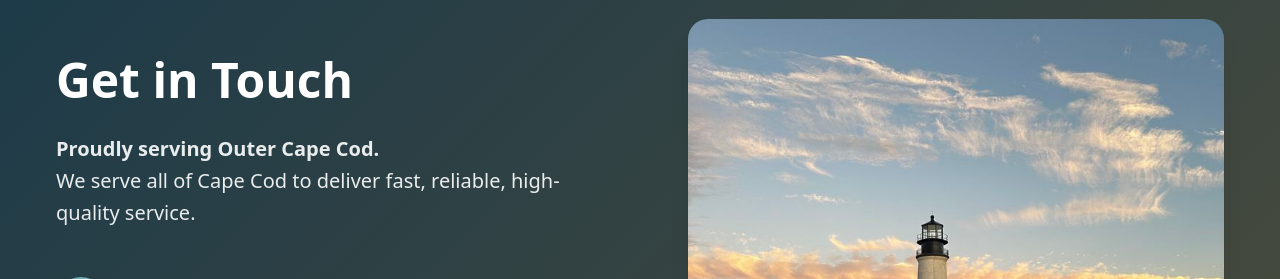
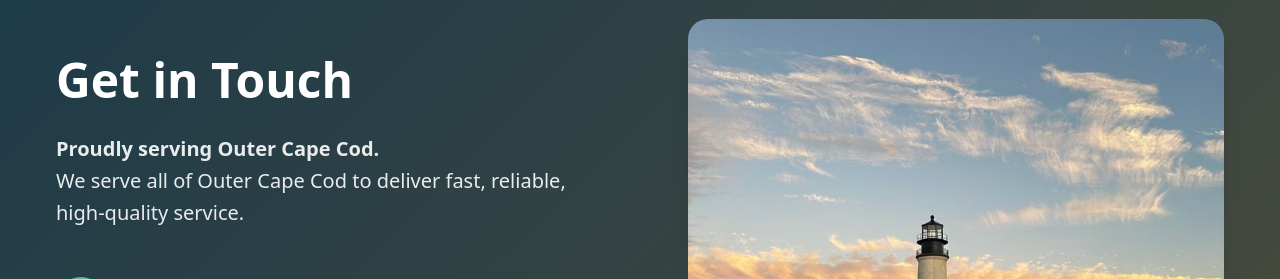
Before and after one commit to Zdrown/saltairpropertyservices, a Next.js app: page / in a window 1280 px wide. Shown: the part 3980-4259 px from the top of the page. Built offline with nearby package versions, Linux system fonts and the light colour scheme.

Commit message:
Fix service description to say 'Outer Cape Cod' instead of 'Cape Cod'

```diff
--- a/src/components/Contact.js
+++ b/src/components/Contact.js
@@ -65,7 +65,7 @@ export default function Contact() {
           <h2 id="contact-heading">Get in Touch</h2>
           <p>
             <strong>Proudly serving Outer Cape Cod.</strong><br />
-            We serve all of Cape Cod to deliver fast, reliable, high-quality service.
+            We serve all of Outer Cape Cod to deliver fast, reliable, high-quality service.
           </p>
 
           <div className={styles.contactDetails} aria-label="Contact details">
```
